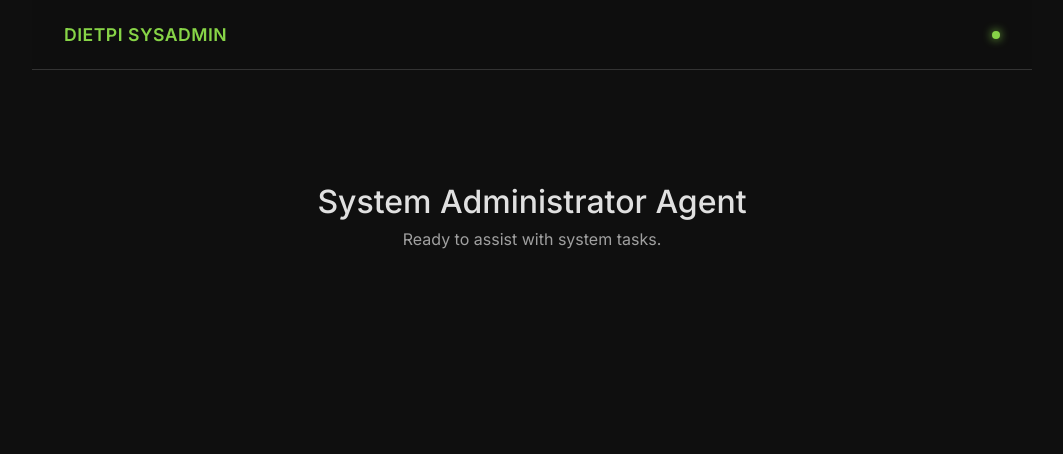
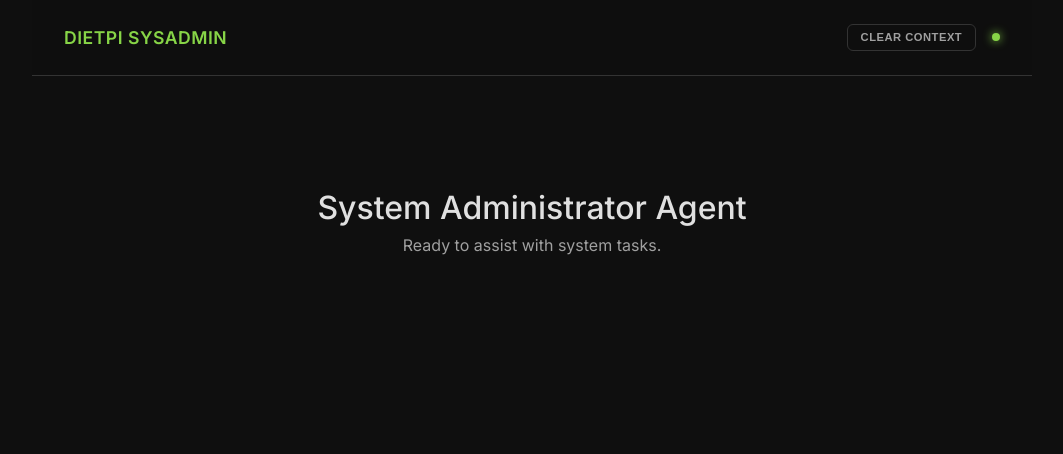
Before and after one commit to realmxr/NLSA, a Flask app: page / in a window 1280 px wide. Shown: the top 454 px of the page, without its empty margins (108-1171 px from the left). Run offline with Flask 3, Linux system fonts and the light colour scheme.

Commit message:
Added context support

```diff
--- a/main.py
+++ b/main.py
@@ -19,6 +19,11 @@ logger = logging.getLogger(__name__)
 app = Flask(__name__)
 CORS(app)
 
+# In-memory chat history
+# Format: [{"role": "user", "content": "..."}, {"role": "assistant", "content": "..."}]
+CHAT_HISTORY = []
+MAX_HISTORY = 10  # Keep last 10 messages to prevent context window explosion
+
 @app.route('/')
 def index():
     return render_template('index.html')
@@ -34,12 +39,24 @@ def chat():
 
         logger.info(f"Received user input: {user_input}")
 
-        # Get plan from LLM
-        response = llm_client.get_agent_response(user_input)
+        # Get plan from LLM with history
+        response = llm_client.get_agent_response(user_input, CHAT_HISTORY)
 
         # Convert to dictionary for JSON response
-        # Assuming response is a Pydantic model, use .model_dump() or .dict()
         plan_dict = response.model_dump()
+
+        # Update History
+        # 1. Add User Input
+        CHAT_HISTORY.append({"role": "user", "content": user_input})
+
+        # 2. Add Agent Response (Summary) to history so the LLM knows what it proposed
+        # We use the user_response field for conversational continuity
+        CHAT_HISTORY.append({"role": "assistant", "content": plan_dict['user_response']})
+
+        # Trim history if needed
+        if len(CHAT_HISTORY) > MAX_HISTORY:
+            CHAT_HISTORY.pop(0)
+            CHAT_HISTORY.pop(0) # Pop pair to keep roles aligned
 
         return jsonify({'plan': plan_dict})
 
@@ -85,12 +102,8 @@ def execute():
                 # Previous logic stopped on failure.
                 break
 
-        # Log the interaction
-        # Reconstruct user input from somewhere if needed, or just log the execution
-        # safety.log_action(..., plan, all_success)
-        # Since we don't strictly have the original user input here easily unless passed,
-        # we might skip logging user_input or pass it in the execute request too.
-        # Let's skip strict logging or just log what we have.
+        # Optional: Add execution result to history for better context on failures/success?
+        # For now, we stick to conversational context to keep it simple.
 
         return jsonify({'results': results, 'success': all_success})
 
@@ -98,6 +111,13 @@ def execute():
         logger.error(f"Error in execute endpoint: {str(e)}")
         return jsonify({'error': str(e)}), 500
 
+@app.route('/clear_history', methods=['POST'])
+def clear_history():
+    global CHAT_HISTORY
+    CHAT_HISTORY = []
+    logger.info("Chat history cleared.")
+    return jsonify({'status': 'success'})
+
 if __name__ == '__main__':
     print("Starting NLSA Web Server on port 6767...")
     app.run(host='0.0.0.0', port=6767)
--- a/static/js/script.js
+++ b/static/js/script.js
@@ -5,6 +5,7 @@ document.addEventListener('DOMContentLoaded', () => {
     const modalOverlay = document.getElementById('modal-overlay');
     const executePlanBtn = document.getElementById('execute-plan-btn');
     const cancelPlanBtn = document.getElementById('cancel-plan-btn');
+    const clearHistoryBtn = document.getElementById('clear-history-btn');
 
     let currentPlan = null;
 
@@ -248,6 +249,24 @@ document.addEventListener('DOMContentLoaded', () => {
         addMessage('Plan cancelled.', 'bot');
     }
 
+    async function clearHistory() {
+        if (!confirm('Are you sure you want to clear the conversation context?')) return;
+
+        try {
+            await fetch('/clear_history', { method: 'POST' });
+
+            // Clear UI
+            chatContainer.innerHTML = `
+                <div class="welcome-message">
+                    <h1>System Administrator Agent</h1>
+                    <p>Ready to assist with system tasks.</p>
+                </div>
+            `;
+        } catch (error) {
+            console.error('Error clearing history:', error);
+        }
+    }
+
     // Event Listeners
     sendBtn.addEventListener('click', handleSend);
     userInput.addEventListener('keypress', (e) => {
@@ -256,6 +275,7 @@ document.addEventListener('DOMContentLoaded', () => {
 
     executePlanBtn.addEventListener('click', executePlan);
     cancelPlanBtn.addEventListener('click', cancelPlan);
+    clearHistoryBtn.addEventListener('click', clearHistory);
 
     // Utilities
     function escapeHtml(unsafe) {
--- a/templates/index.html
+++ b/templates/index.html
@@ -11,7 +11,10 @@
     <div class="app-container">
         <header>
             <div class="logo">DietPi SysAdmin</div>
-            <div class="status-indicator online"></div>
+            <div style="display: flex; align-items: center; gap: 1rem;">
+                <button id="clear-history-btn" style="background: transparent; border: 1px solid #333; padding: 0.4rem 0.8rem; font-size: 0.7rem; color: #a0a0a0;">Clear Context</button>
+                <div class="status-indicator online"></div>
+            </div>
         </header>
 
         <main id="chat-container">
```
Also changed, not shown: llm_client.py (+14 -7 lines).
